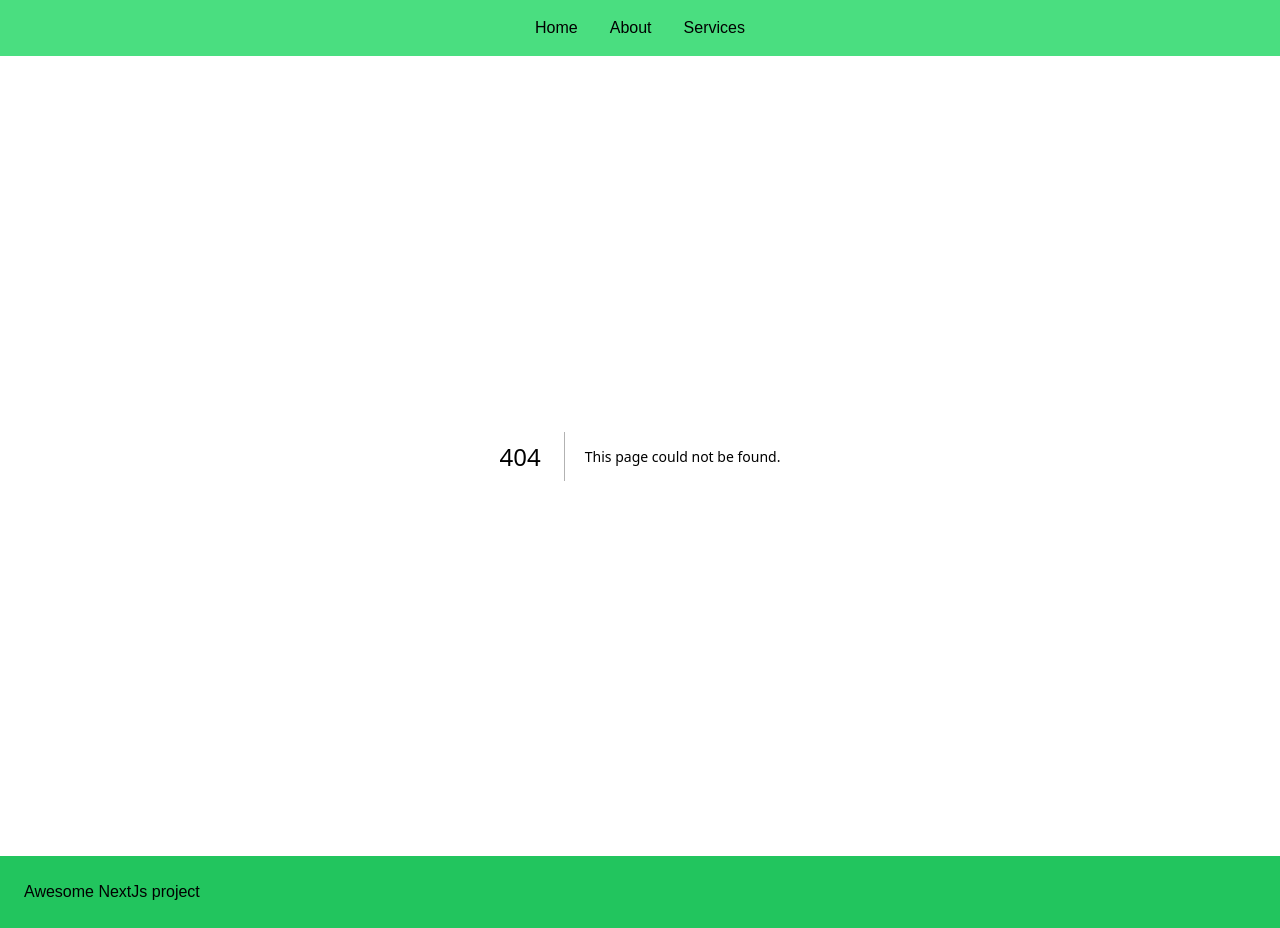
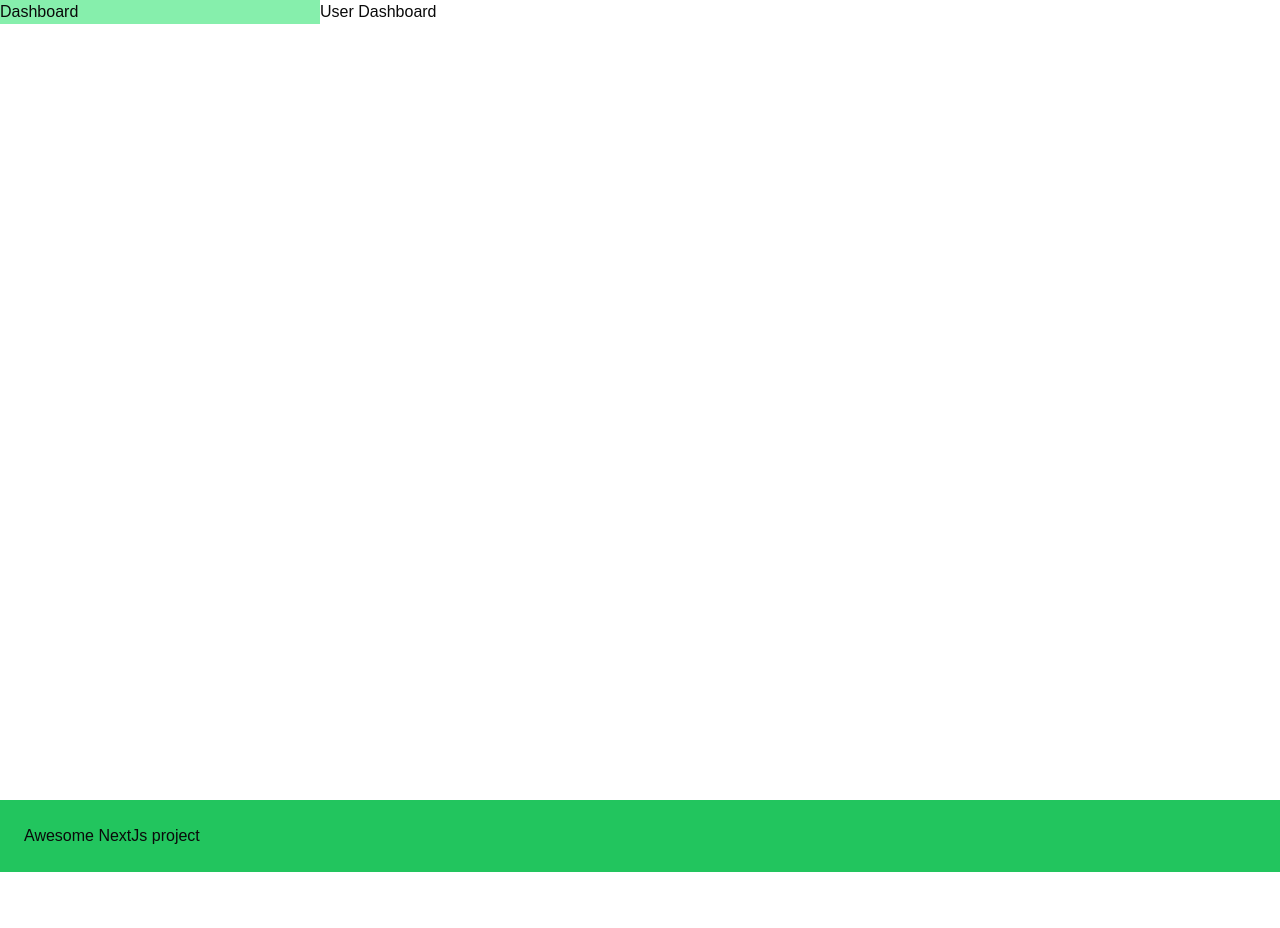
Before and after one commit to NureAlam68/next-js-core-concept, a Next.js app: page /user-dashboard in a window 1280 px wide. Before the commit this address had no page. After the commit the page ends 872 px from the top, so only its background shows below. Built offline with nearby package versions, Linux system fonts and the light colour scheme.

Commit message:
addes dashboard

```diff
--- /dev/null
+++ b/src/app/(authPages)/login/page.jsx
@@ -0,0 +1,11 @@
+import React from 'react'
+
+const Login = () => {
+  return (
+    <div>
+      <h1>Login</h1>
+    </div>
+  )
+}
+
+export default Login
--- /dev/null
+++ b/src/app/(authPages)/register/page.jsx
@@ -0,0 +1,11 @@
+import React from 'react'
+
+const Register = () => {
+  return (
+    <div>
+      <h1>Register</h1>
+    </div>
+  )
+}
+
+export default Register
--- /dev/null
+++ b/src/app/(dashboard)/admin-dashboard/page.jsx
@@ -0,0 +1,11 @@
+import React from 'react'
+
+const AdminDashboard = () => {
+  return (
+    <div>
+      <h1>Admin Dashboard</h1>
+    </div>
+  )
+}
+
+export default AdminDashboard
--- /dev/null
+++ b/src/app/(dashboard)/layout.jsx
@@ -0,0 +1,22 @@
+import React from 'react'
+
+const DashboardLayout = ({children}) => {
+  return (
+    <div>
+      <div className='grid grid-cols-12'>
+        {/* side navbar */}
+        <div className='col-span-3 bg-green-300'>
+            <ul>
+                <li>Dashboard</li>
+            </ul>
+        </div>
+        {/* Dashboard content */}
+        <div className='col-span-9'>
+            {children}
+        </div>
+      </div>
+    </div>
+  )
+}
+
+export default DashboardLayout
--- /dev/null
+++ b/src/app/(dashboard)/user-dashboard/page.jsx
@@ -0,0 +1,11 @@
+import React from 'react'
+
+const UserDashboard = () => {
+  return (
+    <div>
+      <h1>User Dashboard</h1>
+    </div>
+  )
+}
+
+export default UserDashboard
--- a/src/app/components/Navbar.jsx
+++ b/src/app/components/Navbar.jsx
@@ -1,7 +1,12 @@
+'use client'
 import Link from 'next/link'
+import { usePathname } from 'next/navigation'
 import React from 'react'
 
 const Navbar = () => {
+  const pathname = usePathname();
+
+  if(!pathname.includes('dashboard')){
     return (
       <div>
         <nav className='flex justify-center bg-green-400 p-4'>
@@ -13,6 +18,10 @@ const Navbar = () => {
           </nav>
       </div>
     )
+  } else {
+    return <></>
+  }
+
 }
 
 export default Navbar
--- a/src/app/layout.js
+++ b/src/app/layout.js
@@ -24,7 +24,7 @@ export default function RootLayout({ children }) {
         className={`${geistSans.variable} ${geistMono.variable} antialiased`}
       >
         <Navbar></Navbar>
-        <main className="min-h-screen place-content-center place-items-center">
+        <main className="min-h-screen">
         {children}
         </main>
         <footer className="bg-green-500 p-6">
```
Lines whose indentation alone changed are shown as unchanged.
